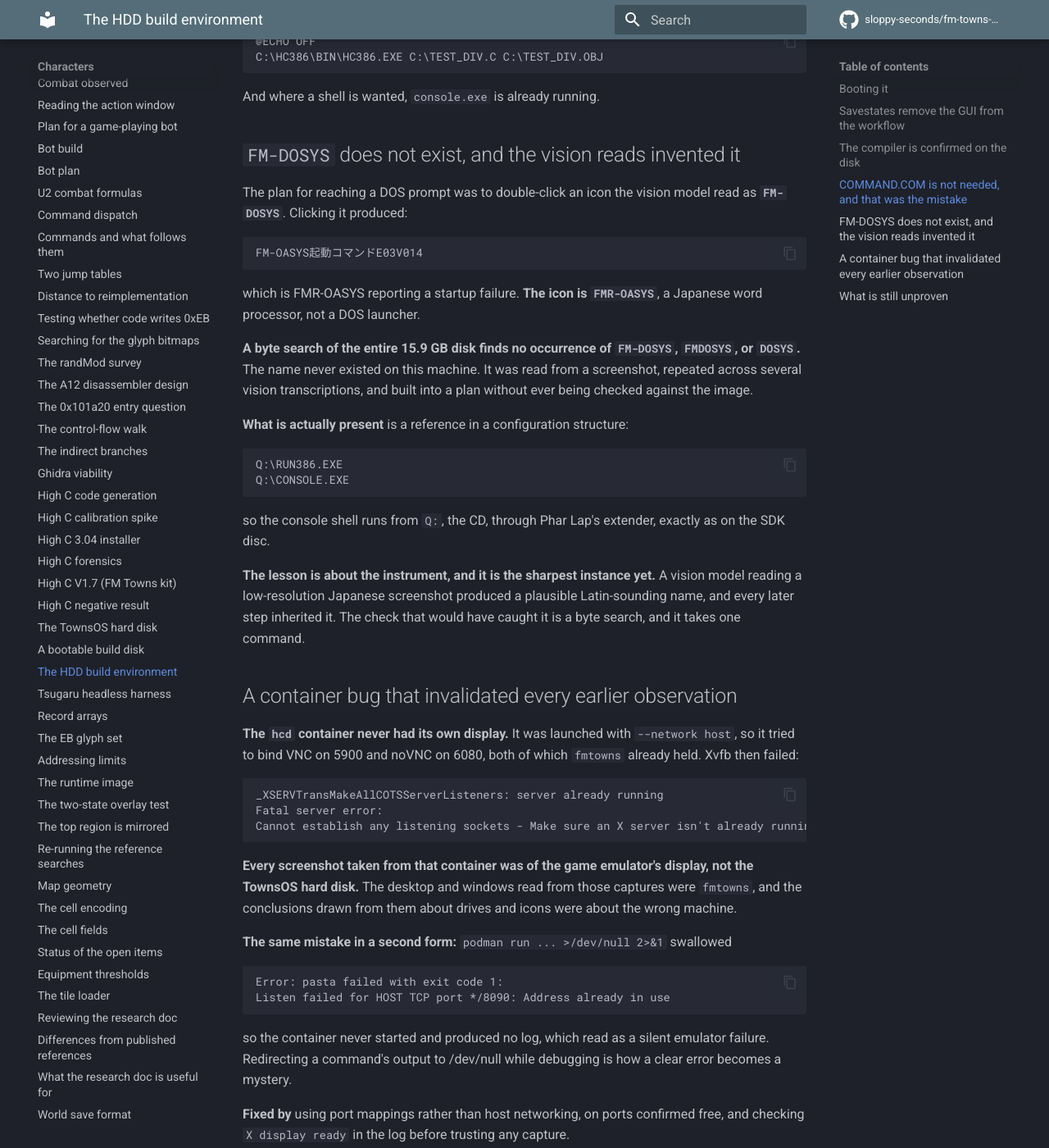
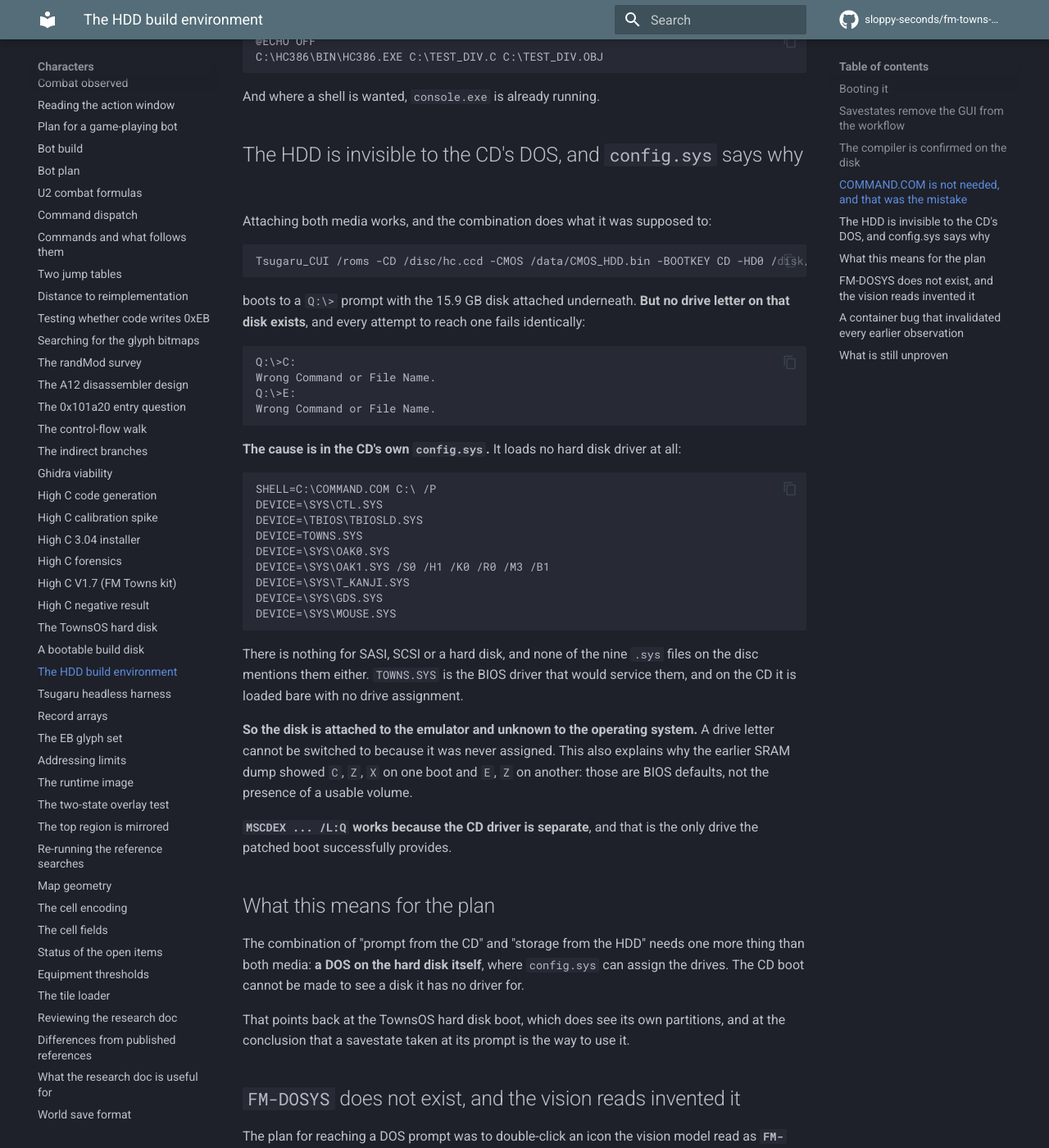
Before and after one commit to sloppy-seconds/fm-towns-ultima, an MkDocs documentation site: the page built from docs/hdd-build-environment.md, in a window 1280 px wide and 1400 px high, scrolled down 1586 px. Shown: the whole window at 82% size. Built offline with MkDocs 1.6.1 and Material for MkDocs 9.7.7, drawn with Linux system fonts in a browser that asks for light colours; comment, search, counter and statistics services are not loaded.

Commit message:
The HDD is invisible to the CD's DOS because config.sys loads no disk driver
Attached the patched SDK CD and the 15.9 GB TownsOS hard disk together and booted both. The combination gives
Q:\> with the disk underneath, but NO drive letter on that disk exists:

  Q:\>C:   Wrong Command or File Name.
  Q:\>E:   Wrong Command or File Name.

THE CD'S OWN config.sys EXPLAINS IT. It loads SHELL, CTL.SYS, TBIOSLD.SYS, TOWNS.SYS, OAK0.SYS, OAK1.SYS,
T_KANJI.SYS, GDS.SYS and MOUSE.SYS. There is NOTHING for SASI, SCSI or a hard disk, and none of the nine .sys files
on the disc mentions them either. TOWNS.SYS is the BIOS driver that would service a disk, and it is loaded bare with
no drive assignment.

So the disk is attached to the emulator and unknown to the operating system. A drive letter cannot be switched to
because it was never assigned. This also explains the earlier SRAM dumps that showed C, Z, X on one boot and E, Z on
another: those are BIOS defaults, not the presence of a usable volume.

MSCDEX ... /L:Q works because the CD driver is separate, and that is the only drive the patched boot provides.

WHAT THIS MEANS. The "prompt from the CD, storage from the HDD" plan needs one thing more than both media: a DOS on
the hard disk itself, where config.sys can assign the drives. The CD boot cannot be made to see a disk it has no
driver for.

That points back at the TownsOS hard disk boot, which does see its own partitions, and at the conclusion already
reached: a savestate taken at its prompt is the way to use it. The disk-image conversion this was meant to avoid is
in fact the only route, because only a disk-hosted DOS can assign disk letters.

Also fixed in passing: the container was passing -CMOS twice, once from the entrypoint default and once from
TSUGARU_EXTRA. The CMOS env var now supplies it once.

````diff
--- a/docs/hdd-build-environment.md
+++ b/docs/hdd-build-environment.md
@@ -63,6 +63,57 @@ C:\HC386\BIN\HC386.EXE C:\TEST_DIV.C C:\TEST_DIV.OBJ
 ```
 
 And where a shell is wanted, `console.exe` is already running.
+
+## The HDD is invisible to the CD's DOS, and `config.sys` says why
+
+Attaching both media works, and the combination does what it was supposed to:
+
+```
+Tsugaru_CUI /roms -CD /disc/hc.ccd -CMOS /data/CMOS_HDD.bin -BOOTKEY CD -HD0 /disk/TownsHDD_V1.HDM
+```
+
+boots to a `Q:\>` prompt with the 15.9 GB disk attached underneath. **But no drive letter on that disk exists**,
+and every attempt to reach one fails identically:
+
+```
+Q:\>C:
+Wrong Command or File Name.
+Q:\>E:
+Wrong Command or File Name.
+```
+
+**The cause is in the CD's own `config.sys`.** It loads no hard disk driver at all:
+
+```
+SHELL=C:\COMMAND.COM C:\ /P
+DEVICE=\SYS\CTL.SYS
+DEVICE=\TBIOS\TBIOSLD.SYS
+DEVICE=TOWNS.SYS
+DEVICE=\SYS\OAK0.SYS
+DEVICE=\SYS\OAK1.SYS /S0 /H1 /K0 /R0 /M3 /B1
+DEVICE=\SYS\T_KANJI.SYS
+DEVICE=\SYS\GDS.SYS
+DEVICE=\SYS\MOUSE.SYS
+```
+
+There is nothing for SASI, SCSI or a hard disk, and none of the nine `.sys` files on the disc mentions them either.
+`TOWNS.SYS` is the BIOS driver that would service them, and on the CD it is loaded bare with no drive assignment.
+
+**So the disk is attached to the emulator and unknown to the operating system.** A drive letter cannot be switched
+to because it was never assigned. This also explains why the earlier SRAM dump showed `C`, `Z`, `X` on one boot and
+`E`, `Z` on another: those are BIOS defaults, not the presence of a usable volume.
+
+**`MSCDEX ... /L:Q` works because the CD driver is separate**, and that is the only drive the patched boot
+successfully provides.
+
+## What this means for the plan
+
+The combination of "prompt from the CD" and "storage from the HDD" needs one more thing than both media: **a DOS on
+the hard disk itself**, where `config.sys` can assign the drives. The CD boot cannot be made to see a disk it has no
+driver for.
+
+That points back at the TownsOS hard disk boot, which does see its own partitions, and at the conclusion that a
+savestate taken at its prompt is the way to use it.
 
 ## `FM-DOSYS` does not exist, and the vision reads invented it
 
````
